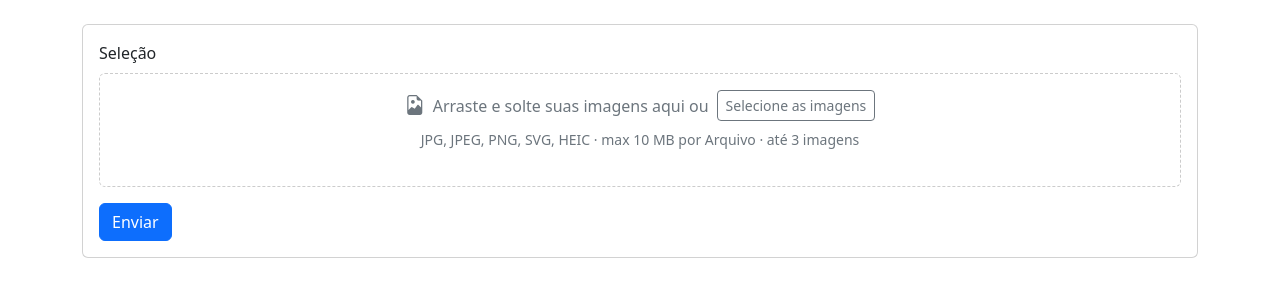
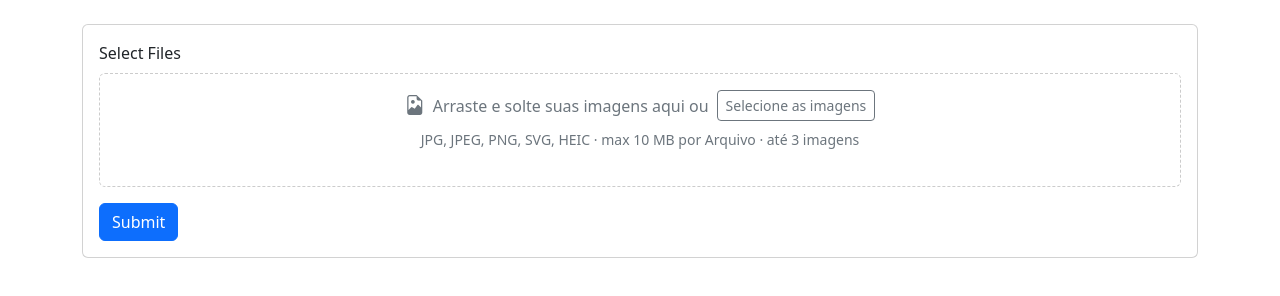
Before and after one commit to rogeriosaraceni/bootstrap-imgdrop, a plain HTML site: page index.html in a window 1280 px wide. Drawn offline with nearby package versions, Linux system fonts and the light colour scheme.

Commit message:
Add Readme

```diff
--- a/index.html
+++ b/index.html
@@ -17,7 +17,7 @@
         <section class="container py-4">
             <div class="card">
                 <div class="card-body">
-                    <div class="card-title">Seleção</div>
+                    <div class="card-title">Select Files</div>
 
                     <form data-bs-imgdrop="form" enctype="multipart/form-data" action="">
                         <section class="upload-zone" data-bs-imgdrop="dropZone">
@@ -38,7 +38,7 @@
                             </div>
                         </section>
 
-                        <button type="submit" class="btn btn-primary mt-3">Enviar</button>
+                        <button type="submit" class="btn btn-primary mt-3">Submit</button>
                     </form>
                 </div>
             </div>
```
Also changed, not shown: 1 other file.
